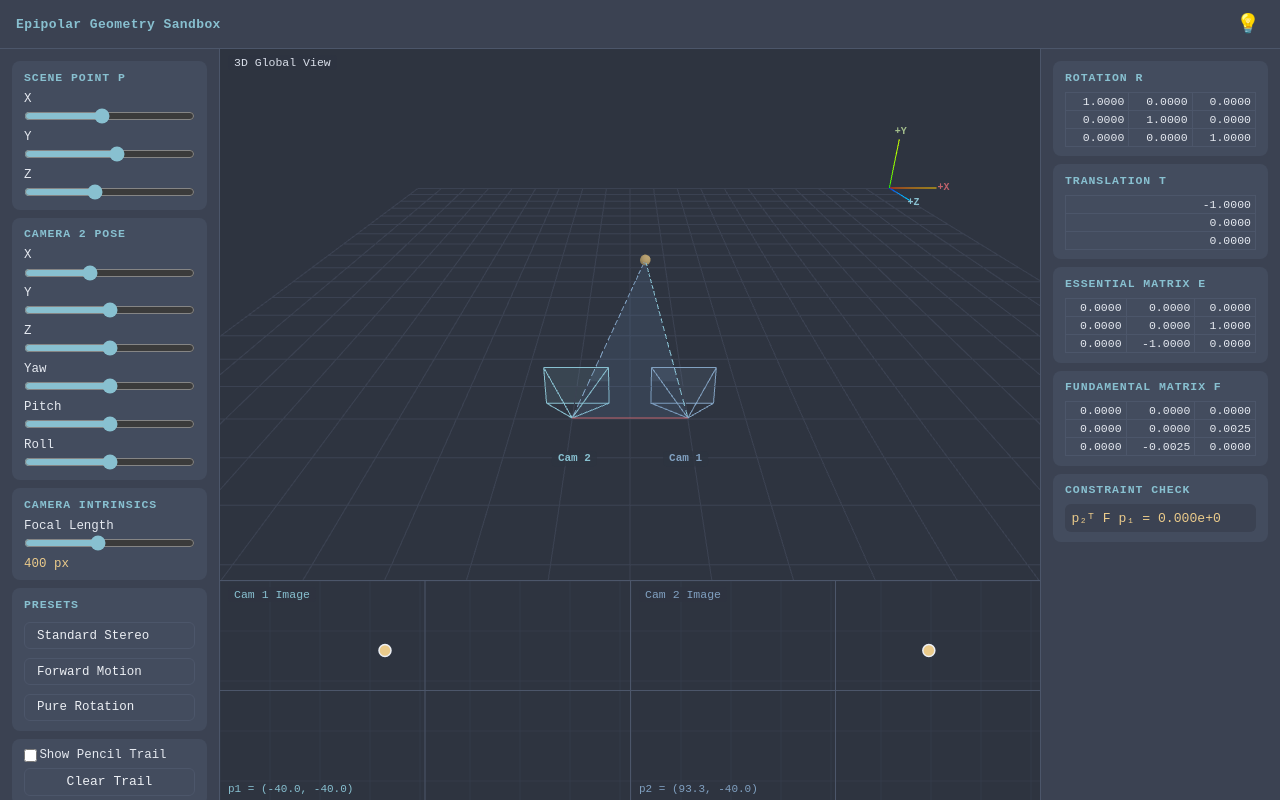
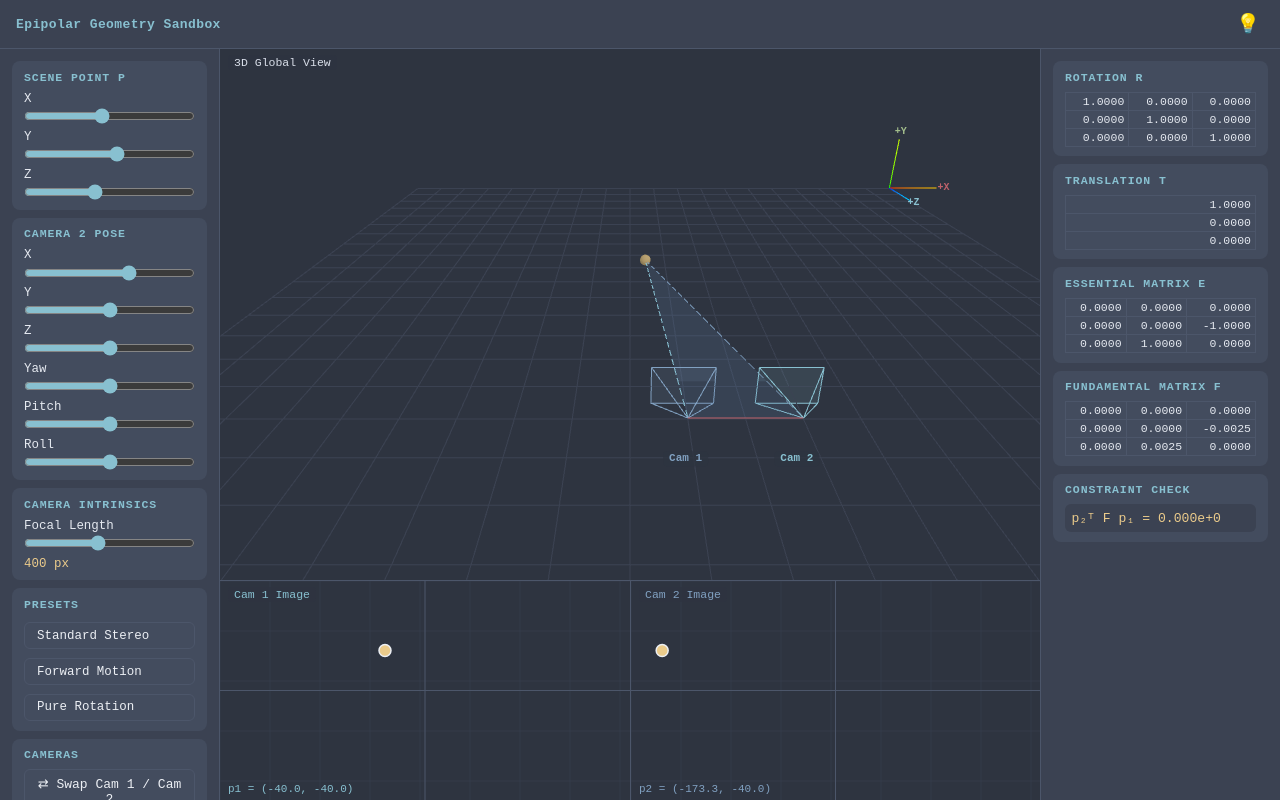
Before and after one commit to jason9075/Epipolar-Geometry-View, a website built with Vite: page index.html in a window 1280 px wide. Built offline with nearby package versions, Linux system fonts and the light colour scheme; animation ran at ten frames a second; a small style sheet from the web is missing.

Commit message:
hotfix: update axis and cam location

```diff
--- a/index.html
+++ b/index.html
@@ -26,7 +26,7 @@
 
       <section class="panel-section">
         <h3>Camera 2 Pose</h3>
-        <label>X <input type="range" id="cam2-tx" min="-4" max="4" step="0.05" value="-1" /></label>
+        <label>X <input type="range" id="cam2-tx" min="-4" max="4" step="0.05" value="1" /></label>
         <label>Y <input type="range" id="cam2-ty" min="-3" max="3" step="0.05" value="0" /></label>
         <label>Z <input type="range" id="cam2-tz" min="0" max="6" step="0.05" value="3" /></label>
         <label>Yaw <input type="range" id="cam2-yaw" min="-45" max="45" step="0.5" value="0" /></label>
@@ -45,6 +45,11 @@
         <button class="preset-btn" data-preset="stereo">Standard Stereo</button>
         <button class="preset-btn" data-preset="forward">Forward Motion</button>
         <button class="preset-btn" data-preset="rotation">Pure Rotation</button>
+      </section>
+
+      <section class="panel-section">
+        <h3>Cameras</h3>
+        <button id="swap-cameras" type="button">⇄ Swap Cam 1 / Cam 2</button>
       </section>
 
       <section class="panel-section">
--- a/src/controls.js
+++ b/src/controls.js
@@ -1,4 +1,4 @@
-import { state, recompute, PRESETS } from './state.js';
+import { state, recompute, swapCameras, PRESETS } from './state.js';
 
 export function initControls() {
   // P is a plain array — bind individually to avoid overwriting the array reference
@@ -48,12 +48,14 @@ export function initControls() {
     });
   }
 
-  // Presets
+  // Presets — also reset cam1 back to origin so swap state is cleared
   document.querySelectorAll('.preset-btn').forEach((btn) => {
     btn.addEventListener('click', () => {
       const preset = PRESETS[btn.dataset.preset];
       if (!preset) return;
       state.P = [...preset.P];
+      state.cam1.tx = 0; state.cam1.ty = 0; state.cam1.tz = 3;
+      state.cam1.yaw = 0; state.cam1.pitch = 0; state.cam1.roll = 0;
       state.cam2.tx = preset.tx;
       state.cam2.ty = preset.ty;
       state.cam2.tz = preset.tz;
@@ -64,6 +66,15 @@ export function initControls() {
       recompute();
     });
   });
+
+  // Swap cameras
+  const swapBtn = document.getElementById('swap-cameras');
+  if (swapBtn) {
+    swapBtn.addEventListener('click', () => {
+      swapCameras();
+      syncSliders();
+    });
+  }
 
   // Trail
   const trailToggle = document.getElementById('trail-toggle');
--- a/src/renderer3d.js
+++ b/src/renderer3d.js
@@ -172,13 +172,12 @@ export function initRenderer3D(canvas, stateRef) {
     const c1 = s.cam1.center;
     const c2 = s.cam2.center;
 
-    // Cam1 uses Rx180 = [[1,0,0],[0,-1,0],[0,0,-1]] so it looks in -Z
-    const Rx180 = [1, 0, 0,  0, -1, 0,  0, 0, -1];
+    const R1 = s.cam1.R || [1, 0, 0,  0, -1, 0,  0, 0, -1];
     frustumA.matrix.copy(new THREE.Matrix4().set(
-      Rx180[0], Rx180[3], Rx180[6], c1[0],
-      Rx180[1], Rx180[4], Rx180[7], c1[1],
-      Rx180[2], Rx180[5], Rx180[8], c1[2],
-      0,        0,        0,        1,
+      R1[0], R1[3], R1[6], c1[0],
+      R1[1], R1[4], R1[7], c1[1],
+      R1[2], R1[5], R1[8], c1[2],
+      0,     0,     0,     1,
     ));
     frustumA.matrixAutoUpdate = false;
 
--- a/src/state.js
+++ b/src/state.js
@@ -2,16 +2,13 @@ import { eulerToR, essentialMatrix, fundamentalMatrix, isDegenerate, mat3mul, ma
 
 const listeners = new Set();
 
-// Cam1 looks in -Z (toward smaller Z where P lives).
-// Rx180 = rotate 180° around X: keeps world X, flips Y and Z.
-// This means world +X stays image-right, and removing ctx.scale(1,-1)
-// in renderer2d.js gives the correct up/down orientation.
+// Base rotation for both cameras: looks in -Z, world +X = image right, world +Y = image up
 const CAM1_R = [1, 0, 0,  0, -1, 0,  0, 0, -1];
 
 export const state = {
   P: [-0.3, 0.3, 0.0],
-  cam1: { center: [0, 0, 3], R: CAM1_R },
-  cam2: { tx: -1.0, ty: 0.0, tz: 3.0, yaw: 0, pitch: 0, roll: 0, center: [-1, 0, 3], R: null },
+  cam1: { tx: 0, ty: 0, tz: 3, yaw: 0, pitch: 0, roll: 0, center: [0, 0, 3], R: CAM1_R },
+  cam2: { tx: 1.0, ty: 0.0, tz: 3.0, yaw: 0, pitch: 0, roll: 0, center: [1, 0, 3], R: null },
   focal: 400,
 
   R: null, t: null, E: null, F: null,
@@ -43,24 +40,23 @@ function projectToCam(P3, R, center, f) {
 export function recompute() {
   const { P, cam1, cam2, focal } = state;
 
-  // cam2 world rotation = cam1 base (CAM1_R) × user euler rotation
-  // When yaw=pitch=roll=0, cam2 is parallel to cam1.
+  // Both cameras share the same base rotation (CAM1_R) plus independent euler offsets
+  const R1 = eulerToR(cam1.yaw, cam1.pitch, cam1.roll);
+  const R_cam1 = mat3mul(CAM1_R, R1);
+  cam1.R = R_cam1;
+  cam1.center = [cam1.tx, cam1.ty, cam1.tz];
+
   const R2 = eulerToR(cam2.yaw, cam2.pitch, cam2.roll);
   const R_cam2 = mat3mul(CAM1_R, R2);
   cam2.R = R_cam2;
   cam2.center = [cam2.tx, cam2.ty, cam2.tz];
 
-  // Relative rotation between cam1 and cam2 (in cam1 frame):
-  // R_12 = R_cam2 × R_cam1^T = (CAM1_R × R2) × CAM1_R (CAM1_R is its own inverse)
-  const R_relative = mat3mul(mat3mul(CAM1_R, R2), mat3T(CAM1_R));
+  // R_relative = cam2.R × cam1.R^T = CAM1_R × R2 × R1^T × CAM1_R
+  const R_relative = mat3mul(mat3mul(mat3mul(CAM1_R, R2), mat3T(R1)), mat3T(CAM1_R));
 
-  // Relative translation expressed in cam1 coordinate frame
-  const delta = [
-    cam2.tx - cam1.center[0],
-    cam2.ty - cam1.center[1],
-    cam2.tz - cam1.center[2],
-  ];
-  const t_relative = mv(CAM1_R, delta);
+  // t in cam1 frame: cam1.R × (cam2.center - cam1.center)
+  const delta = [cam2.tx - cam1.tx, cam2.ty - cam1.ty, cam2.tz - cam1.tz];
+  const t_relative = mv(R_cam1, delta);
 
   state.R = R_relative;
   state.t = t_relative;
@@ -74,7 +70,7 @@ export function recompute() {
     state.F = null;
   }
 
-  state.p1 = projectToCam(P, CAM1_R, cam1.center, focal);
+  state.p1 = projectToCam(P, R_cam1, cam1.center, focal);
   state.p2 = projectToCam(P, R_cam2, cam2.center, focal);
 
   const F = state.F;
@@ -99,8 +95,19 @@ export function recompute() {
   notify();
 }
 
+export function swapCameras() {
+  const { cam1, cam2 } = state;
+  [cam1.tx, cam2.tx] = [cam2.tx, cam1.tx];
+  [cam1.ty, cam2.ty] = [cam2.ty, cam1.ty];
+  [cam1.tz, cam2.tz] = [cam2.tz, cam1.tz];
+  [cam1.yaw, cam2.yaw] = [cam2.yaw, cam1.yaw];
+  [cam1.pitch, cam2.pitch] = [cam2.pitch, cam1.pitch];
+  [cam1.roll, cam2.roll] = [cam2.roll, cam1.roll];
+  recompute();
+}
+
 export const PRESETS = {
-  stereo:   { tx: -1,      ty: 0, tz: 3,   yaw:  0, pitch: 0, roll: 0, P: [-0.3, 0.3, 0] },
+  stereo:   { tx:  1,      ty: 0, tz: 3,   yaw:  0, pitch: 0, roll: 0, P: [-0.3, 0.3, 0] },
   forward:  { tx:  0,      ty: 0, tz: 2,   yaw:  0, pitch: 0, roll: 0, P: [-0.2, 0.1, 0.5] },
-  rotation: { tx: -0.0001, ty: 0, tz: 3,   yaw: 20, pitch: 0, roll: 0, P: [-0.3, 0.3, 0] },
+  rotation: { tx:  0.0001, ty: 0, tz: 3,   yaw: 20, pitch: 0, roll: 0, P: [-0.3, 0.3, 0] },
 };
```
